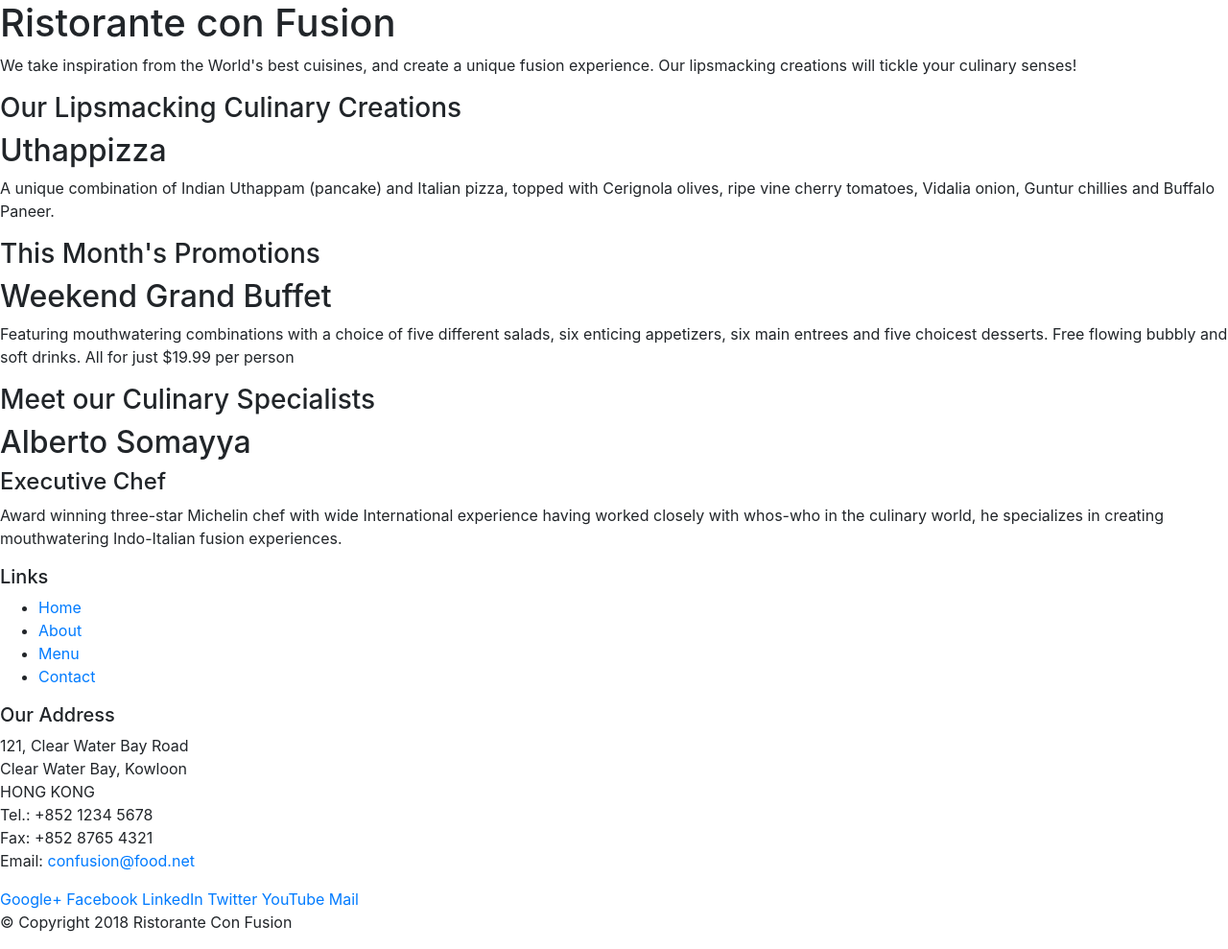
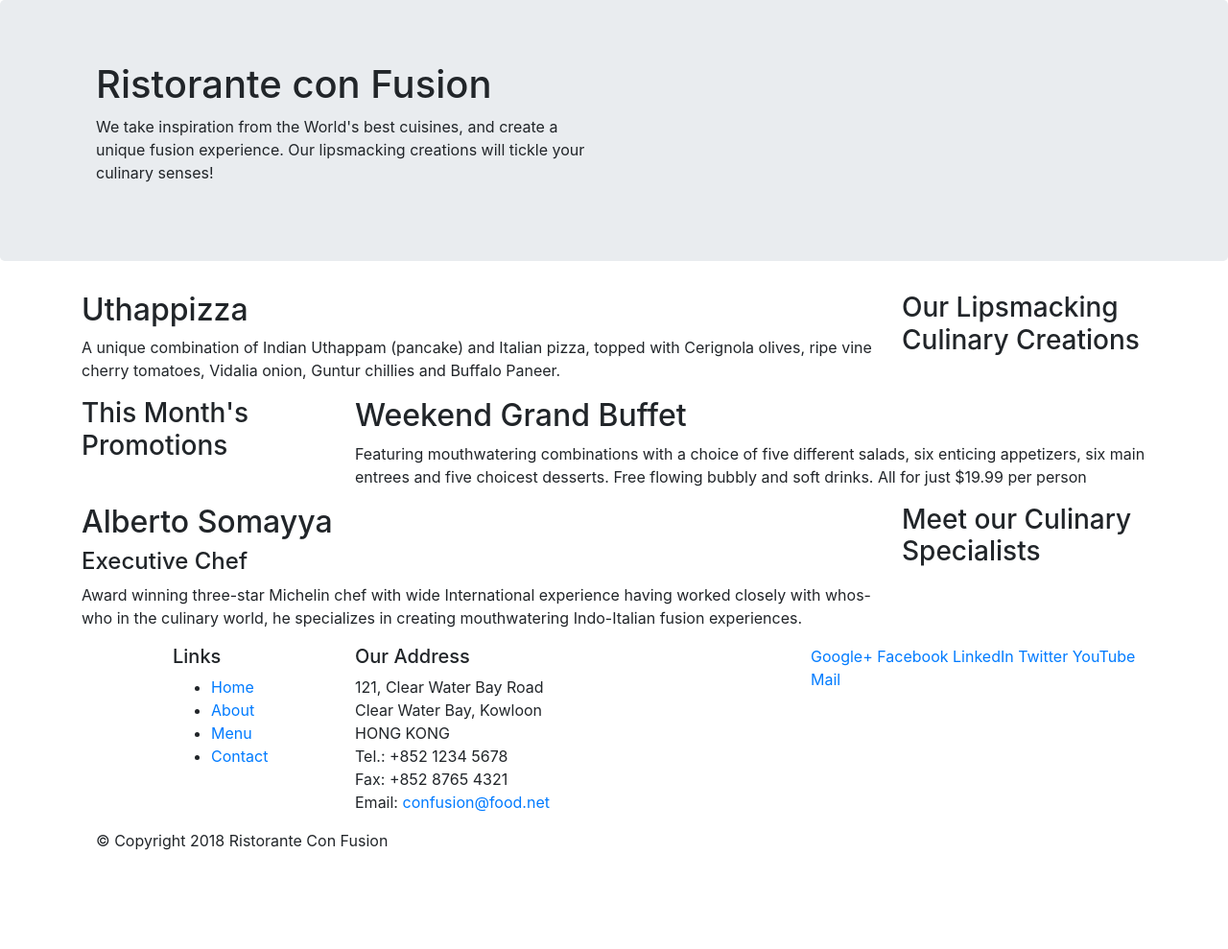
Before and after one commit to dpillai/conFusion, a website: page index.html in a window 1280 px wide. Shown: the whole page at 96% size. After the commit the page ends 904 px from the top, so only its background shows below. Drawn offline with nearby package versions, Linux system fonts and the light colour scheme.

Commit message:
applied bootstrap classes to index.html

```diff
--- a/index.html
+++ b/index.html
@@ -10,42 +10,41 @@
 </head>
 <body>
   <header>
-    <div>
-      <div>
-        <div>
+    <div class="jumbotron">
+      <div class="container">
+        <div class="col-12 col-sm-6">
           <h1>Ristorante con Fusion</h1>
           <p>We take inspiration from the World's best cuisines, and create a unique fusion experience. Our lipsmacking creations will tickle your culinary senses!</p>
         </div>
-        <div>
+        <div class="col-12 col-sm">
         </div>
       </div>
     </div>
   </header>
-
-  <div>
-    <div>
-      <div>
+  <div class="container">
+    <div class="row">
+      <div class="col-12 col-sm-4 order-sm-last col-md-3">
         <h3>Our Lipsmacking Culinary Creations</h3>
       </div>
-      <div>
+      <div class="col col-sm order-sm-first col-md">
         <h2>Uthappizza</h2>
         <p>A unique combination of Indian Uthappam (pancake) and Italian pizza, topped with Cerignola olives, ripe vine cherry tomatoes, Vidalia onion, Guntur chillies and Buffalo Paneer.</p>
       </div>
     </div>
-      <div>
-        <div>
+    <div class="row">
+      <div class="col-12 col-sm-4 col-md-3">
         <h3>This Month's Promotions</h3>
       </div>
-        <div>
+      <div class="col col-sm col-md">
         <h2>Weekend Grand Buffet</h2>
         <p>Featuring mouthwatering combinations with a choice of five different salads, six enticing appetizers, six main entrees and five choicest desserts. Free flowing bubbly and soft drinks. All for just $19.99 per person </p>
       </div>
     </div>
-      <div>
-        <div>
+    <div class="row">
+      <div class="col-12 col-sm-4 order-sm-last col-md-3">
         <h3>Meet our Culinary Specialists</h3>
       </div>
-        <div>
+      <div class="col col-sm order-sm-first col-md">
         <h2>Alberto Somayya</h2>
         <h4>Executive Chef</h4>
         <p>Award winning three-star Michelin chef with wide International experience having worked closely with whos-who in the culinary world, he specializes in creating mouthwatering Indo-Italian fusion experiences. </p>
@@ -54,9 +53,9 @@
   </div>
 
   <footer>
-    <div>
-      <div>
-        <div>
+    <div class="container">
+      <div class="row">
+        <div class="col-4 offset-1 col-sm-2">
           <h5>Links</h5>
           <ul>
             <li><a href="#">Home</a></li>
@@ -65,7 +64,7 @@
             <li><a href="#">Contact</a></li>
           </ul>
         </div>
-          <div>
+        <div class="col-7 col-sm-5">
           <h5>Our Address</h5>
           <address>
             121, Clear Water Bay Road<br>
@@ -76,7 +75,7 @@
             Email: <a href="mailto:confusion@food.net">confusion@food.net</a>
           </address>
         </div>
-          <div>
+        <div class="col-12 col-sm-4">
           <div>
             <a href="http://google.com/+">Google+</a>
             <a href="http://www.facebook.com/profile.php?id=">Facebook</a>
@@ -88,7 +87,7 @@
         </div>
       </div>
       <div>
-       <div>
+        <div class="col-auto">
           <p>© Copyright 2018 Ristorante Con Fusion</p>
         </div>
       </div>
```
Lines whose indentation alone changed are shown as unchanged.
